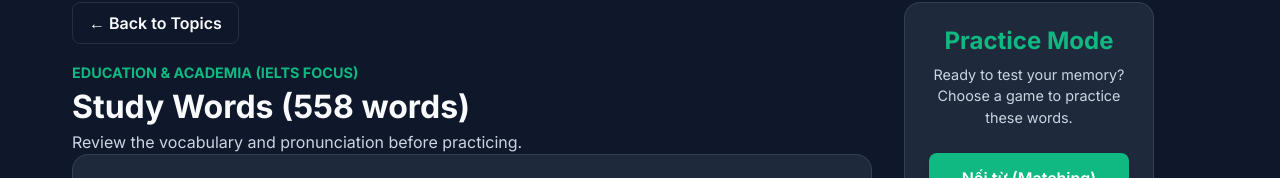
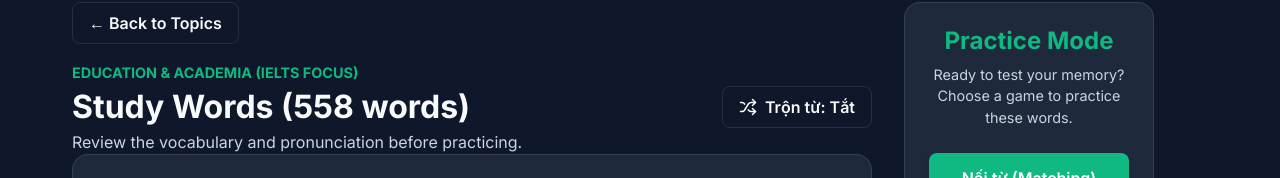
Before and after one commit to tunguyenhd/learn_english, a Next.js app: page /learn_english/ielts/vocabulary/1 in a window 1280 px wide. Shown: the part 112-290 px from the top of the page. Built offline with nearby package versions, Linux system fonts and the light colour scheme.

Commit message:
feat(vocabulary): add random order toggle

```diff
--- a/app/[certType]/vocabulary/[topicId]/VocabularyStudyClient.tsx
+++ b/app/[certType]/vocabulary/[topicId]/VocabularyStudyClient.tsx
@@ -2,6 +2,7 @@
 
 import { useState, useCallback, useEffect, useRef } from 'react';
 import { useRouter } from 'next/navigation';
+import { Shuffle } from 'lucide-react';
 import { BackButton } from '@/components/layout/BackButton';
 import { AudioButton } from '@/components/ui/AudioButton';
 import type { TopicData } from '@/lib/types';
@@ -18,8 +19,24 @@ export default function VocabularyStudyClient({ certType, topicData }: Props) {
   const brandColor = certType === 'ielts' ? 'var(--brand-ielts)' : 'var(--brand-toeic)';
 
   const [visibleCount, setVisibleCount] = useState(BATCH_SIZE);
-  const visibleWords = topicData.words.slice(0, visibleCount);
-  const hasMore = visibleCount < topicData.words.length;
+  const [isRandom, setIsRandom] = useState(false);
+  const [currentWords, setCurrentWords] = useState(topicData.words);
+
+  const toggleRandom = () => {
+    setIsRandom((prev) => {
+      const nextRandom = !prev;
+      if (nextRandom) {
+        setCurrentWords([...topicData.words].sort(() => Math.random() - 0.5));
+      } else {
+        setCurrentWords(topicData.words);
+      }
+      setVisibleCount(BATCH_SIZE);
+      return nextRandom;
+    });
+  };
+
+  const visibleWords = currentWords.slice(0, visibleCount);
+  const hasMore = visibleCount < currentWords.length;
 
   // IntersectionObserver for infinite scroll
   const observerRef = useRef<IntersectionObserver | null>(null);
@@ -51,6 +68,20 @@ export default function VocabularyStudyClient({ certType, topicData }: Props) {
             <h2 style={{ margin: '0.25rem 0' }}>Study Words ({topicData.words.length} words)</h2>
             <p style={{ color: 'var(--text-secondary)', margin: 0 }}>Review the vocabulary and pronunciation before practicing.</p>
           </div>
+          <button
+            onClick={toggleRandom}
+            className={`btn ${isRandom ? 'btn-primary' : 'btn-outline'}`}
+            style={{
+              display: 'flex',
+              alignItems: 'center',
+              gap: '0.5rem',
+              padding: '0.5rem 1rem',
+              ...(isRandom ? { background: brandColor, borderColor: brandColor } : {})
+            }}
+          >
+            <Shuffle size={18} />
+            {isRandom ? 'Trộn từ: Bật' : 'Trộn từ: Tắt'}
+          </button>
         </div>
 
         <div className="flex flex-col gap-6">
@@ -109,7 +140,7 @@ export default function VocabularyStudyClient({ certType, topicData }: Props) {
 
         {!hasMore && visibleWords.length > 0 && (
           <div style={{ textAlign: 'center', padding: '1.5rem', color: 'var(--text-muted)', fontSize: '0.85rem' }}>
-            Hiển thị {visibleWords.length}/{topicData.words.length} từ vựng
+            Hiển thị {visibleWords.length}/{currentWords.length} từ vựng
           </div>
         )}
       </div>
```
